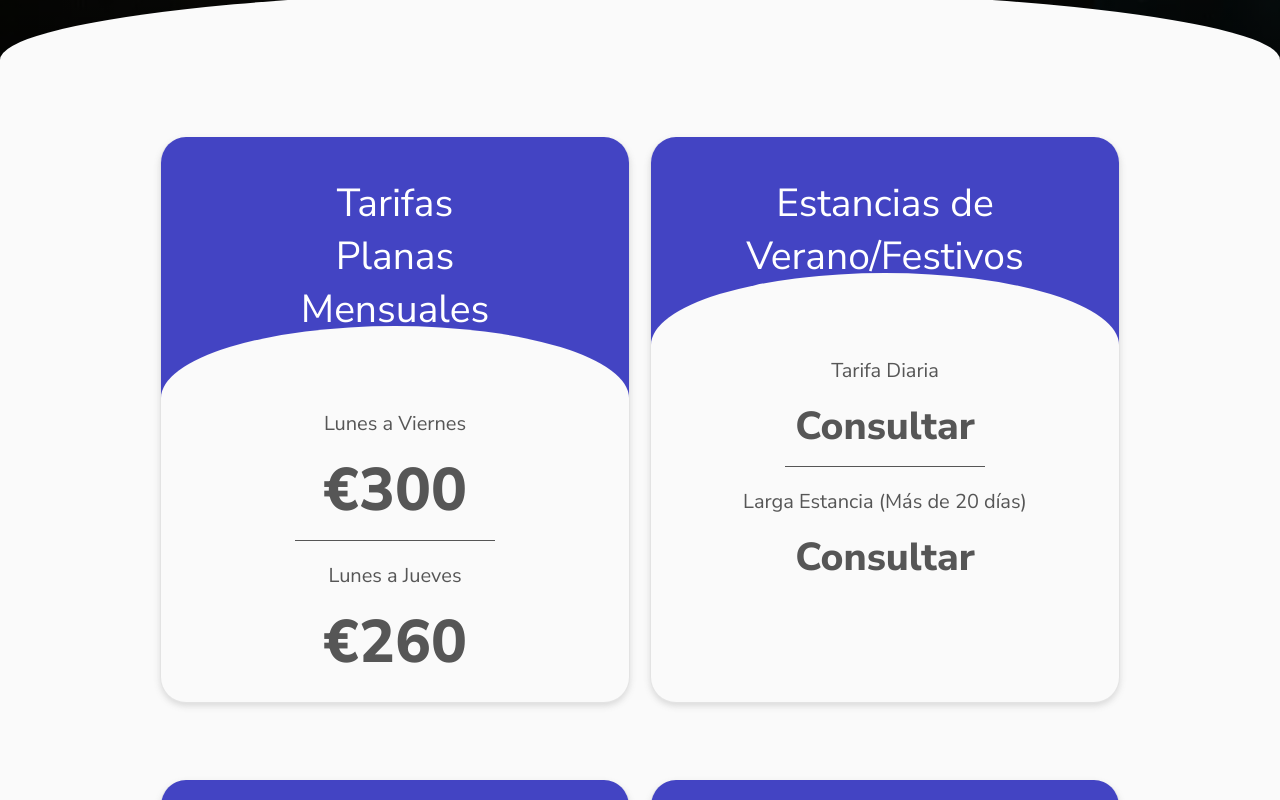
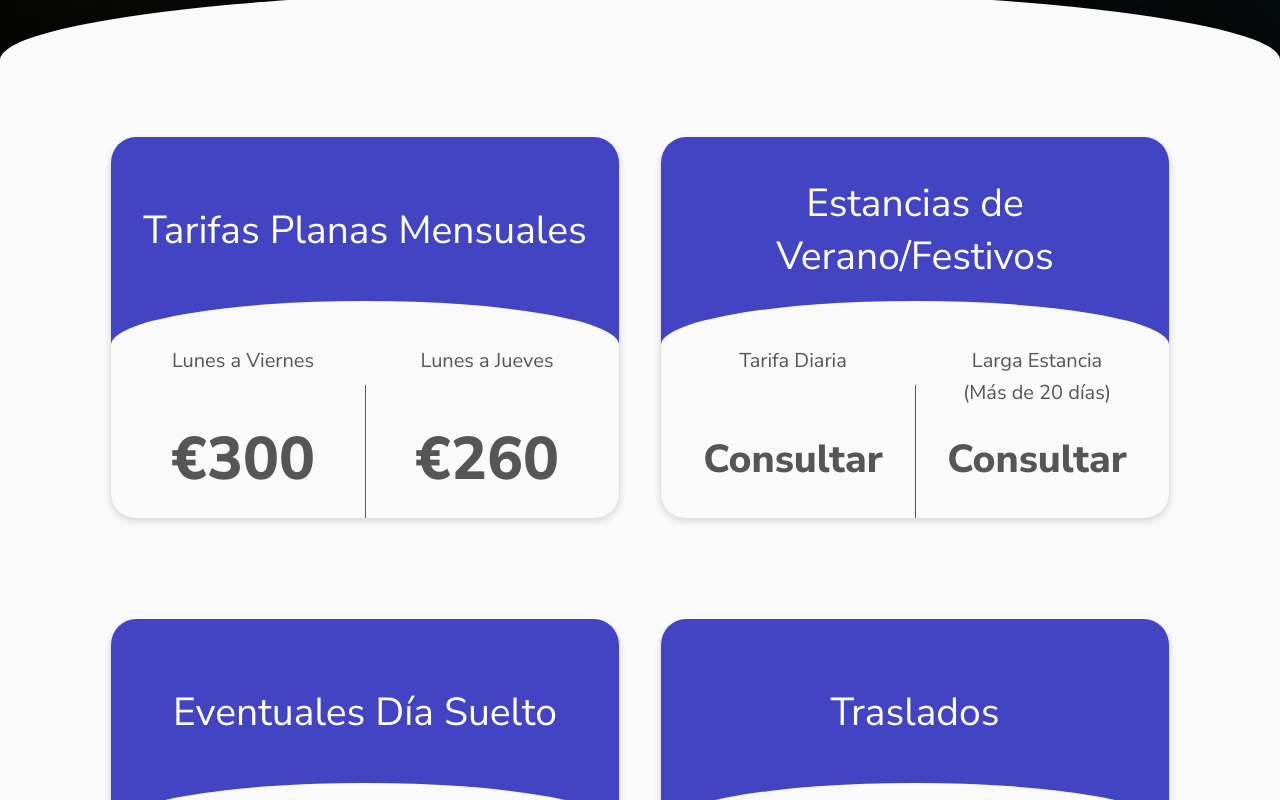
Before and after one commit to FedericoMartinWeb/perroBueno, a Next.js app: page /tarifas in a window 1280 px wide. Shown: the part 740-1540 px from the top of the page. Built offline with nearby package versions, Linux system fonts and the light colour scheme.

Commit message:
finished tarifas

```diff
--- a/components/HomeVets.js
+++ b/components/HomeVets.js
@@ -23,7 +23,7 @@ const HomeVets = ({ homevets }) => {
                 <p>{homevets.description}</p>
 
                 <div className={styles.video}>
-                    {/* <iframe src={homevets.videoUrl} frameBorder="0" allow="autoplay; encrypted-media" allowFullScreen></iframe> */}
+                    <iframe src={homevets.videoUrl} frameBorder="0" allow="autoplay; encrypted-media" allowFullScreen></iframe>
                 </div>
             </div>
 
--- a/components/Services.js
+++ b/components/Services.js
@@ -29,8 +29,7 @@ const Services = ({ services }) => {
             },
             1024: {
                 fixedHeight: '49rem',
-                perPage: 2,
-                perMove: 2
+                perPage: 2
             }
         }
     };
--- a/components/layout/Nav.js
+++ b/components/layout/Nav.js
@@ -26,7 +26,8 @@ const Nav = () => {
         'activeClass': `${styles.active}`,
         'spy': true,
         'smooth': true,
-        'duration': 500
+        'duration': 500,
+        'offset': 20
     }
 
     // Handle Functions
--- a/styles/Services.module.scss
+++ b/styles/Services.module.scss
@@ -102,11 +102,7 @@
                 .splide{
 
                     img{
-                        border-radius: 4.2rem 0 0 4.2rem;
-
-                        &:nth-child(even){
-                            border-radius: 0 4.2rem 4.2rem 0;
-                        }
+                        border-radius: 4.2rem;
                     }
 
                     .splide__arrow{
--- a/styles/TarifaCard.module.scss
+++ b/styles/TarifaCard.module.scss
@@ -76,6 +76,20 @@
 
         }
 
+
+    }
+
+    &:nth-child(1),
+    &:nth-child(2){
+        .content{
+            .card__main{
+                p{
+                    max-width: 16rem;
+                    margin-left: auto;
+                    margin-right: auto;
+                }
+            }
+        }
     }
 
     @include atMedium{
@@ -83,6 +97,7 @@
         border-left: 1px solid rgba(112, 112, 112, 0.16);
         border-bottom: 1px solid rgba(112, 112, 112, 0.16);
         box-shadow: 0px 3px 6px rgba(102, 102, 102, 0.21);
+        margin-bottom: 0;
 
         .header{
 
@@ -97,6 +112,109 @@
         .content{
             padding: 1rem;
             padding-bottom: 3rem;
+
+            .card__main{
+
+
+                span{
+                    min-height: 6rem;
+                }
+            }
+        }
+    }
+
+    @include atMediumLarge{
+            display: flex;
+            flex-direction: column;
+
+        .header{
+            h2{
+                max-width: none;
+                min-height: 10.6rem;
+                padding: 0 2rem;
+            }
+
+            .card__circle{
+                height: 4.4rem;
+            }
+        }
+
+        .content{
+            padding: 1rem;
+            padding-bottom: 2.9rem;
+            padding-top: 0;
+            flex: 1;
+            display: flex;
+            justify-content: space-between;
+
+            .card__main{
+                flex: 1;
+
+                &:nth-child(2){
+                    margin-top: 0;
+                    padding-top: 0;
+                    border-top: none;
+                    width: 50%;
+
+                    &:before{
+                        top: auto;
+                        left: 0;
+                        bottom: -4rem;
+                        transform: translateX(0);
+                        height: 100%;
+                        width: 1px;
+                        background-color: $mainBlack;
+                    }
+                }
+
+                p{
+                    min-height: 6.4rem;
+                }
+
+                span{
+                    flex: 1;
+                    display: flex;
+                    justify-content: center;
+                    align-items: center;
+                }
+            }
+        }
+    }
+
+    @include atDesktopExtraLarge{
+        .header{
+            padding-top: 8rem;
+            padding-bottom: 10rem;
+        }
+
+        .content{
+            padding: 2rem;
+            padding-top: 3rem;
+            padding-bottom: 5rem;
+
+            .card__main{
+                &:nth-child(2){
+                    &:before{
+                        bottom: -5rem;
+                        height: 16rem;
+                    }
+                }
+
+                p{
+                    font-size: 2.2rem;
+                }
+            }
+        }
+
+        &:nth-child(1),
+        &:nth-child(2){
+            .content{
+                .card__main{
+                    p{
+                        max-width: 18rem;
+                    }
+                }
+            }
         }
     }
 }
--- a/styles/Tarifas.module.scss
+++ b/styles/Tarifas.module.scss
@@ -12,10 +12,24 @@
     @include atMedium{
 
         .wrapper{
+            max-width: 110rem;
             padding: 0 2rem;
             display: grid;
             grid-template-columns: repeat(2, 1fr);
-            grid-gap: 2rem;
+            grid-gap: 8rem 2rem;
+        }
+    }
+
+    @include atMediumLarge{
+        .wrapper{
+            grid-gap: 10rem 4rem;
+        }
+    }
+
+    @include atDesktopExtraLarge{
+        .wrapper{
+            grid-gap: 13.5rem 5.3rem;
+            max-width: 140rem;
         }
     }
 }
--- a/styles/globals.scss
+++ b/styles/globals.scss
@@ -144,7 +144,7 @@ p{
         display: none !important;
     }
 
-    #servicios .splide__list li:nth-child(even) img{
-        border-radius: 0 4.2rem 4.2rem 0;
-    }
+    // #servicios .splide__list li:nth-child(even) img{
+    //     border-radius: 0 4.2rem 4.2rem 0;
+    // }
 }
```
